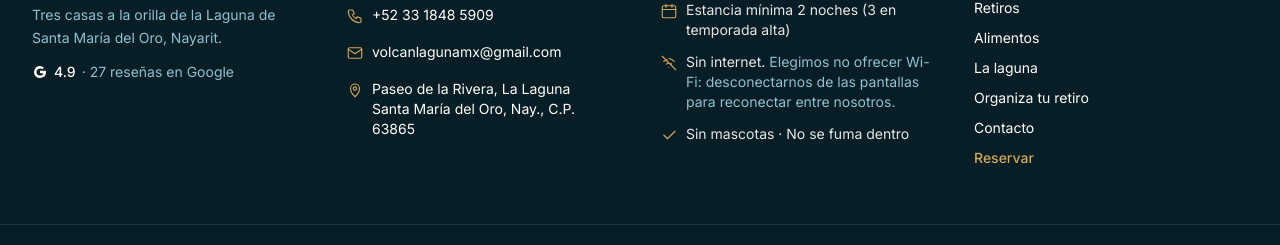
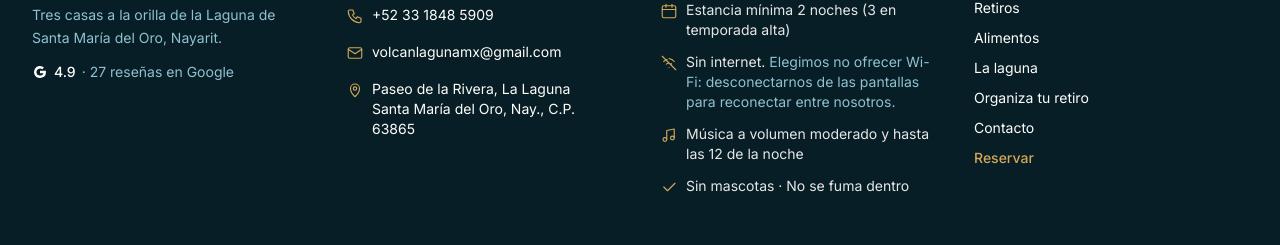
Before and after one commit to danilili/volcan-laguna-web, a Next.js app: page /casas in a window 1280 px wide. Shown: the part 1773-2018 px from the top of the page. Built offline with nearby package versions, Linux system fonts and the light colour scheme.

Commit message:
content: house rule on music (moderate volume, until midnight) in terms, footer and booking card
Co-Authored-By: Claude Fable 5.1 <noreply@anthropic.com>

```diff
--- a/components/icons/index.tsx
+++ b/components/icons/index.tsx
@@ -202,6 +202,13 @@ export const icons = {
       <path d="M8 20h8" />
     </>,
   ),
+  musica: make(
+    <>
+      <path d="M9 18V6l10-2v12" />
+      <circle cx="6.5" cy="18" r="2.5" />
+      <circle cx="16.5" cy="16" r="2.5" />
+    </>,
+  ),
   whatsapp: make(
     <>
       <path d="M3 21l1.5-4.5A9 9 0 1 1 8 19.5L3 21Z" />
--- a/components/layout/Footer.tsx
+++ b/components/layout/Footer.tsx
@@ -87,6 +87,10 @@ export function Footer() {
               </span>
             </li>
             <li className="flex items-start gap-2">
+              <Icon name="musica" size={18} className="mt-0.5 text-arena-500" />
+              <span>Música a volumen moderado y hasta las 12 de la noche</span>
+            </li>
+            <li className="flex items-start gap-2">
               <Icon name="check" size={18} className="mt-0.5 text-arena-500" />
               <span>Sin mascotas · No se fuma dentro</span>
             </li>
--- a/content/legal/terminos.mdx
+++ b/content/legal/terminos.mdx
@@ -30,6 +30,7 @@ Estos términos aplican a las reservas hechas directamente con Volcán Laguna (s
 - El número de huéspedes no puede exceder la capacidad máxima de cada casa.
 - No se admiten mascotas.
 - No se permite fumar dentro de las casas.
+- Música a volumen moderado y hasta las 12 de la noche.
 - No se permiten fiestas ni eventos sin aprobación previa. Los retiros y grupos se cotizan aparte.
 - Los huéspedes son responsables de cualquier daño a la propiedad durante su estancia.
 
--- a/lib/site.ts
+++ b/lib/site.ts
@@ -31,6 +31,7 @@ export const site = {
     "Sin internet en ninguna casa",
     "Sin mascotas",
     "No se fuma dentro",
+    "Música a volumen moderado y hasta las 12 de la noche",
     "Estancia mínima 2 noches (3 en Semana Santa y del 18 dic al 3 ene)",
   ],
   /** Bea's words on the no-Wi-Fi choice; shown next to "Sin internet" everywhere. */
```
